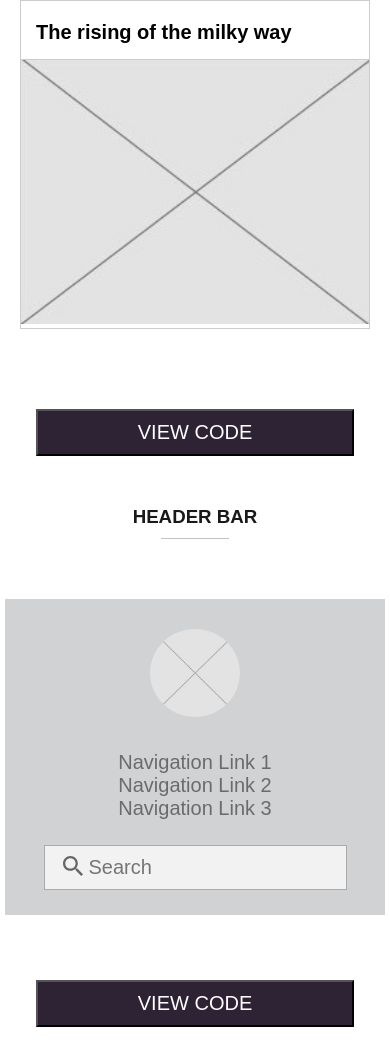
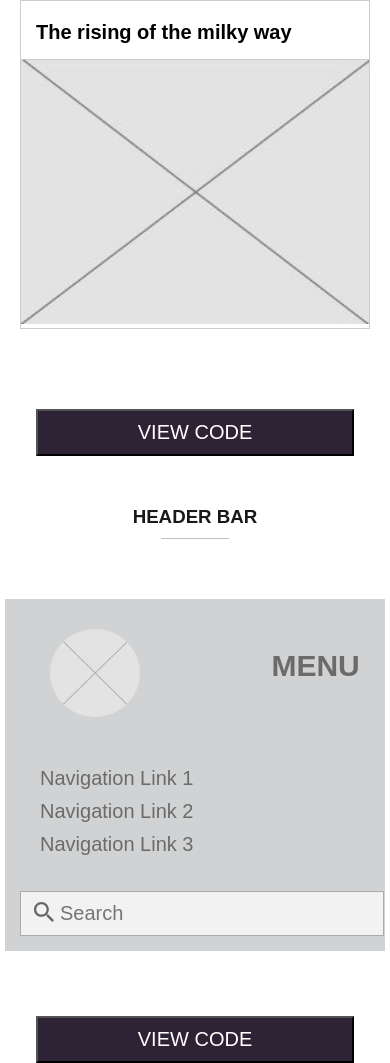
Before and after one commit to chunktooth/pattern-party, a plain HTML site: page index.html in a window 390 px wide. Shown: the part 6032-7095 px from the top of the page. Before the commit the page ends 7059 px from the top, so only its background shows below. Drawn offline with nearby package versions, Linux system fonts and the light colour scheme.

Commit message:
menu for header bar

```diff
--- a/headbar.css
+++ b/headbar.css
@@ -21,6 +21,13 @@ nav {
   padding: 30px;
 }
 
+.menu {
+  position: absolute;
+  visibility: hidden;
+  color: #6B6B6B;
+  font-size: 30px;
+}
+
 .logo,
 .nav-menu,
 .search-bar {
@@ -28,7 +35,8 @@ nav {
 }
 
 .logo {
-  width: 11%;
+  width: 15%;
+  text-align: center;
 }
 
 .nav-menu {
@@ -37,7 +45,8 @@ nav {
   flex-direction: row;
   justify-content: space-evenly;
   box-sizing: border-box;
-  width: 65%;
+  color: #6B6B6B;
+  width: 55%;
 }
 
 .search-bar {
@@ -78,23 +87,37 @@ nav {
   }
 
   .nav-menu {
-    width: 60%;
+    width: 65%;
   }
 
   .search-bar {
-    width: 30%;
+    width: 25%;
   }
 }
 
-@media screen and (max-width: 1160px) {
-  .logo,
+@media screen and (max-width: 1175px) {
+  nav {
+    flex-direction: column;
+  }
+
+  .logo {
+    margin: auto;
+    width: 50%;
+  }
+
   .nav-menu,
   .search-bar {
-    width: 33.33%;
+    padding: 15px;
+    width: 95%;
   }
 
-  .nav-menu {
-    flex-direction: column;
+  .wireframe-logo,
+  .menu {
+    display: inline-block;
+  }
+
+  .search-input {
+    width: 92%;
   }
 }
 
@@ -113,10 +136,42 @@ nav {
   .nav-menu,
   .search-bar {
     text-align: center;
-    width: 100%;
+    width: 90%;
   }
 
   .search-input {
-    margin: 25px 0;
+    margin: 0;
   }
 }
+
+@media screen and (max-width: 666px) {
+  .logo,
+  .nav-menu,
+  .search-bar {
+    flex-direction: column;
+    text-align: left;
+    margin: 0;
+    width: 96%;
+  }
+
+  .logo {
+    display: flex;
+    flex-wrap: wrap;
+    flex-direction: row;
+    justify-content: space-between;
+  }
+
+  .menu {
+    position: relative;
+    visibility: visible;
+    padding: 50px 25px;
+  }
+
+  .navlinks {
+    padding: 5px;
+  }
+
+  .search-input {
+    padding: 10px 13px;
+  }
+}
--- a/index.html
+++ b/index.html
@@ -144,6 +144,7 @@
           <nav>
             <div class="logo">
               <img src="./images/wireframe-box.jpg" class="wireframe-logo"/>
+              <h1 class="menu">MENU</h1>
             </div>
             <div class="nav-menu">
               <a href="#" class="navlinks">Navigation Link 1</a>
```
